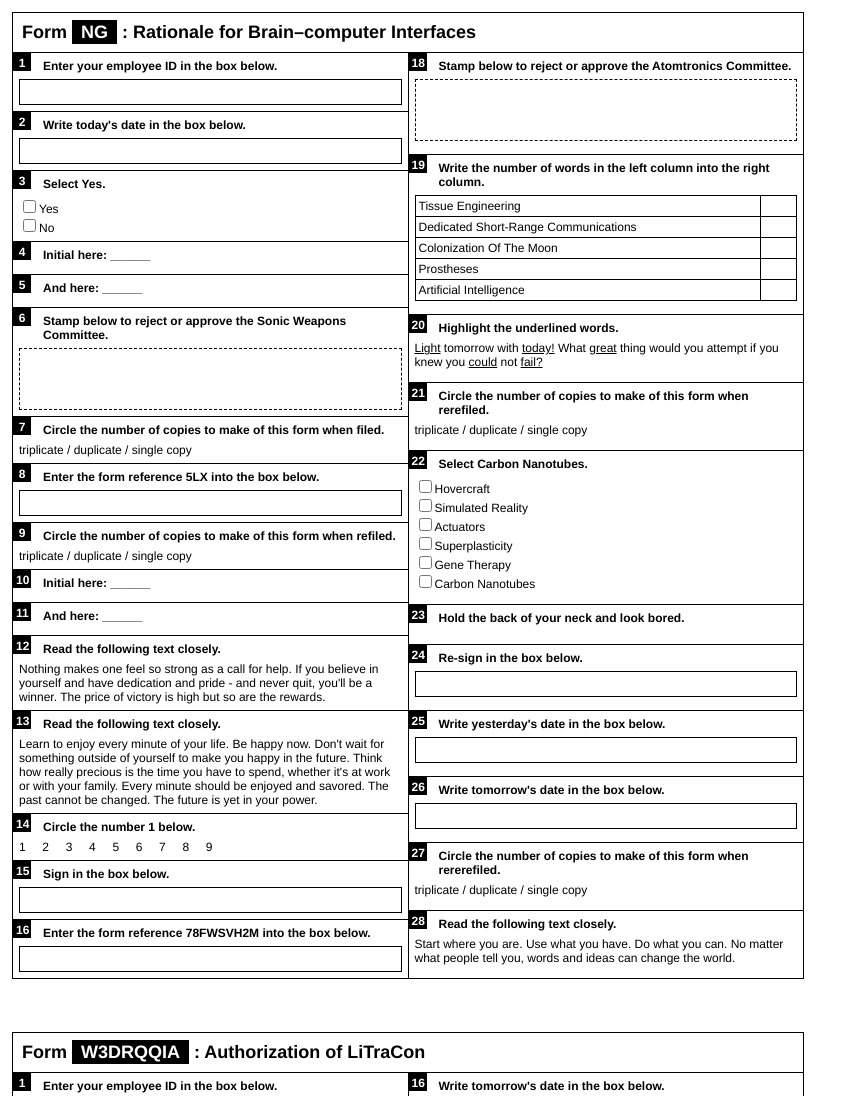
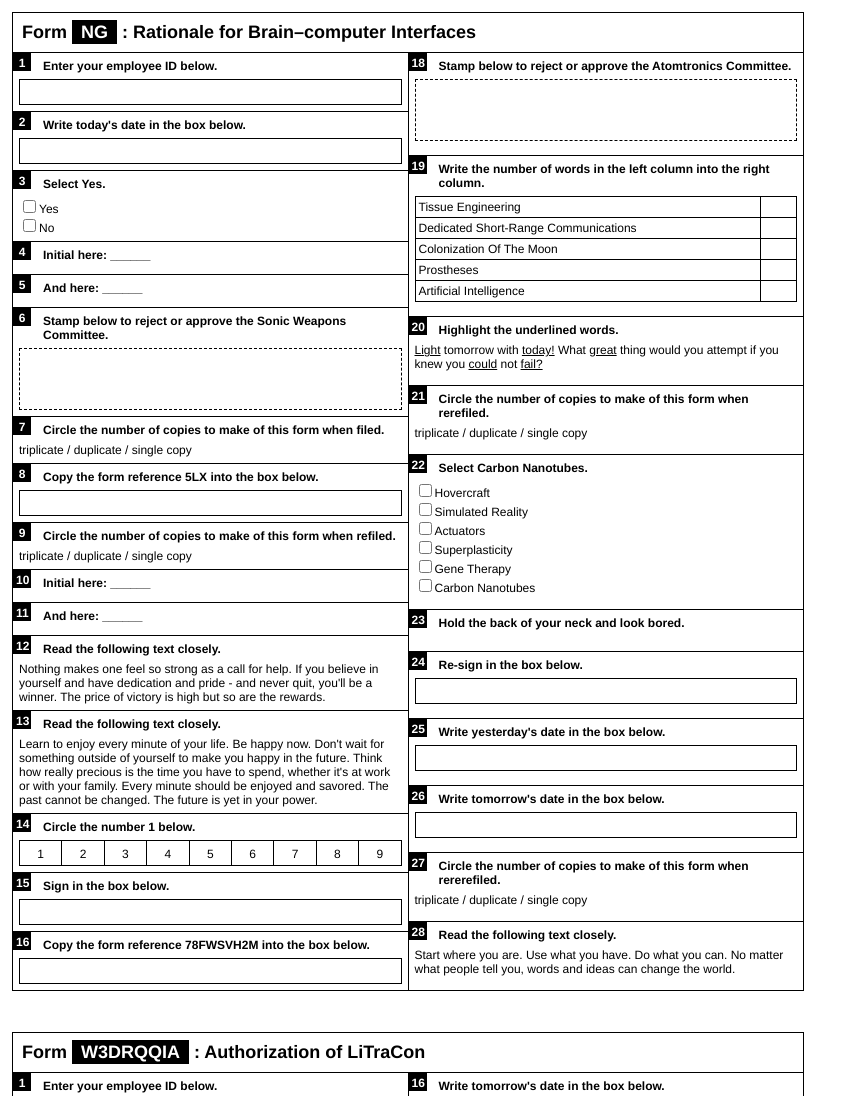
Before and after one commit to pippinbarr/iiaiywdp-form-generator, a plain HTML site: page index.html in a window 1280 px wide. Shown: the top 1096 px of the page, without its empty margins (0-855 px from the left). Drawn offline with nearby package versions, Linux system fonts and the light colour scheme.

Commit message:
Nicer number circling

```diff
--- a/css/style.css
+++ b/css/style.css
@@ -124,6 +124,23 @@ html, body {
   grid-template-columns: 50% 50%;
 }
 
+.numbers {
+  display: grid;
+  grid-template-columns: repeat(9, 1fr);
+  border-top: var(--default-border);
+  border-left: var(--default-border);
+  /* place-items: center; */
+}
+
+.number {
+  border-bottom: var(--default-border);
+  border-right: var(--default-border);
+  text-align: center;
+  padding-top: 0.5em;
+  /* vertical-align: middle; */
+  height: 1.5em;
+}
+
 .stamp-area {
   height: 5em;
   border: 1px dashed black;
--- a/js/html-version.js
+++ b/js/html-version.js
@@ -283,7 +283,7 @@ function duplicates() {
 
 function reference() {
   let $reference = $(`<div class="task reference"></div>`);
-  let $instruction = sectionHeading(`Enter the form reference ${formID()} into the box below.`);
+  let $instruction = sectionHeading(`Copy the form reference ${formID()} into the box below.`);
 
   $reference.append($instruction);
   $reference.append(box());
@@ -299,7 +299,7 @@ function box(text = ``) {
 
 function employeeID() {
   let $id = $(`<div class="task id"></div>`);
-  let $instruction = sectionHeading(`Enter your employee ID in the box below.`);
+  let $instruction = sectionHeading(`Enter your employee ID below.`);
   $id.append($instruction);
   $id.append(box());
 
@@ -310,7 +310,15 @@ function circleNumber() {
   let $circleNumber = $(`<div class="task circle-number"></div>`);
   let $instruction = sectionHeading(`Circle the number ${Math.floor(Math.random() * 9) + 1} below.`);
   $circleNumber.append($instruction);
-  $circleNumber.append(`<div>${"123456789".split(``).join(`&nbsp&nbsp&nbsp&nbsp&nbsp`)}</div>`);
+
+  let numbers = "123456789".split(``);
+  let $numbers = $(`<div class="numbers"></div>`);
+  for (let i = 0; i < numbers.length; i++) {
+    let $number = $(`<div class="number">${numbers[i]}<div>`);
+    $numbers.append($number);
+  }
+  $circleNumber.append($numbers);
+  // $circleNumber.append(`<div>${"123456789".split(``).join(`&nbsp&nbsp&nbsp&nbsp&nbsp`)}</div>`);
 
   return $circleNumber;
 }
```
